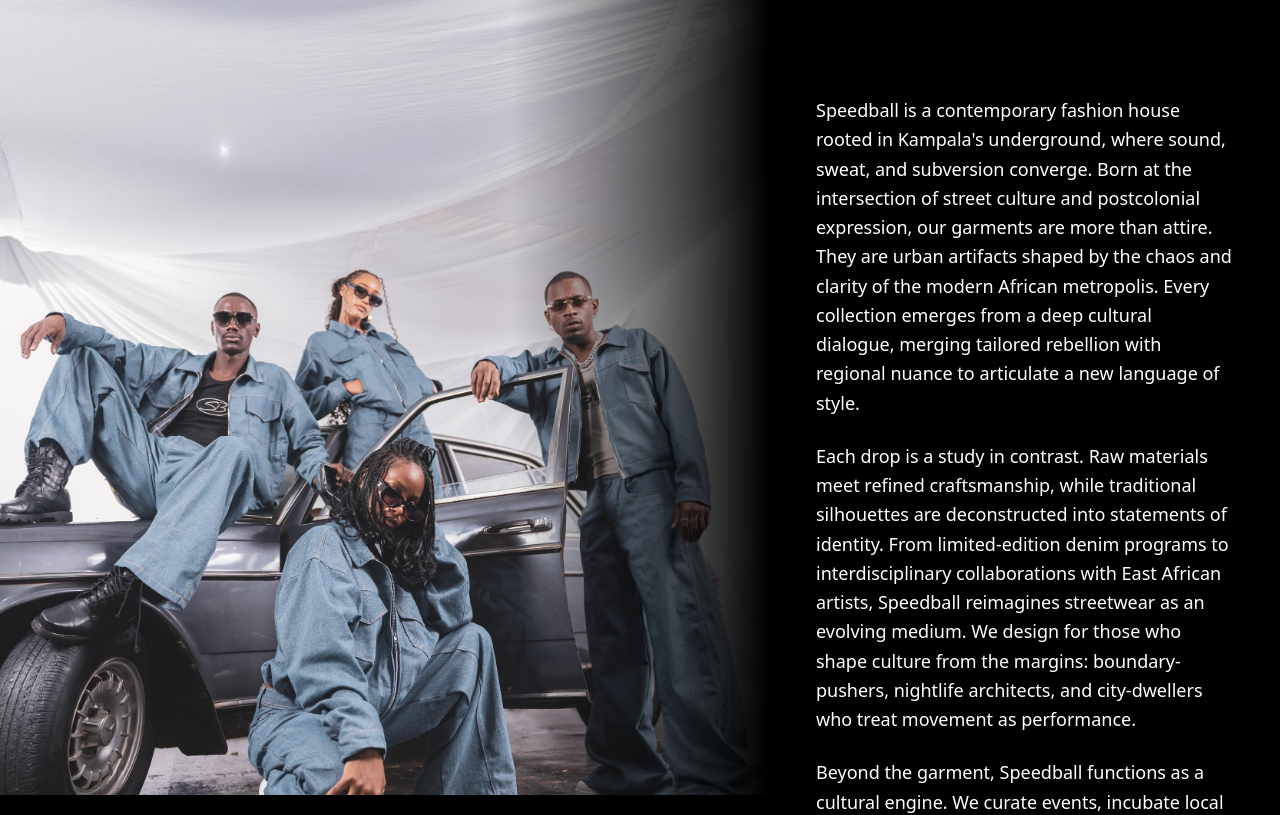
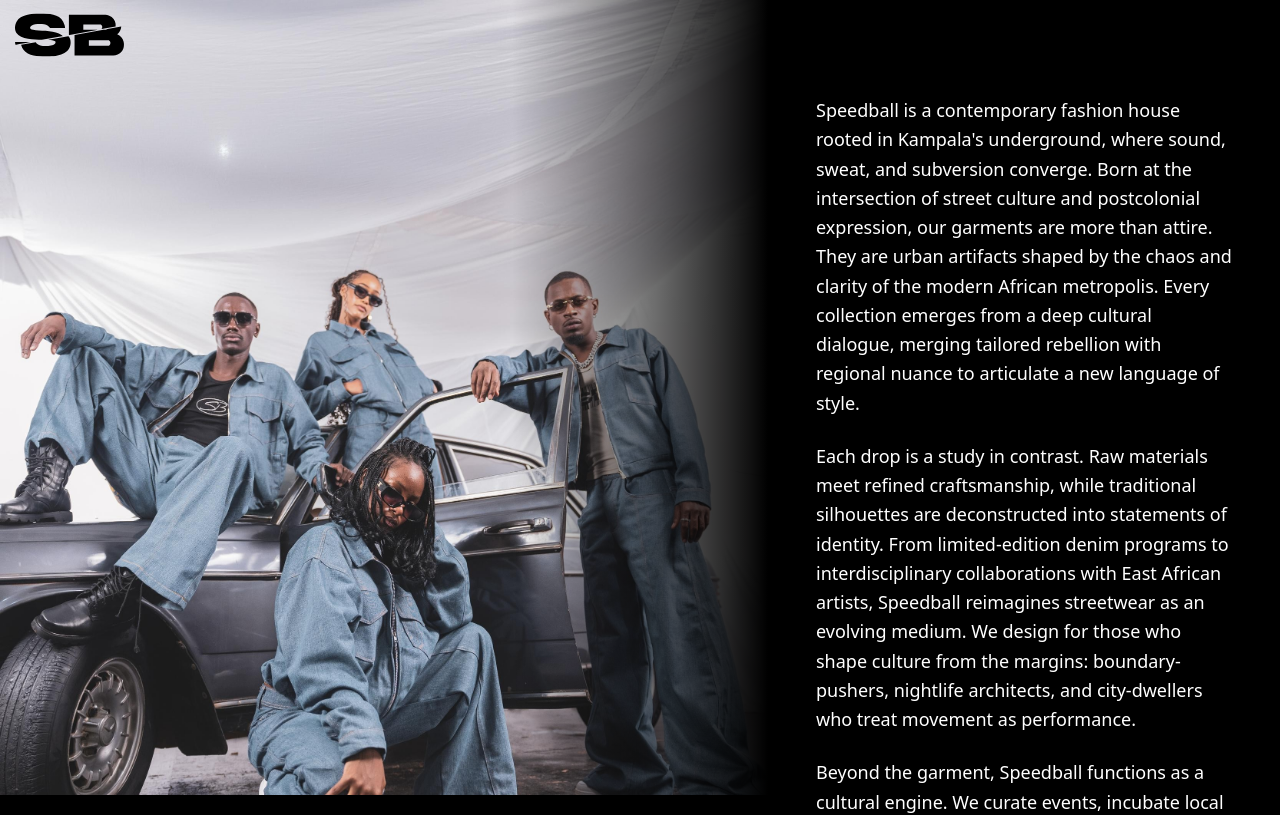
Before and after one commit to Josh-The-Developapa/SpeedBall, a React (Vite) app: page /about in a window 1280 px wide. Shown: the top 815 px of the page. Built offline with nearby package versions, Linux system fonts and the light colour scheme.

Commit message:
Committed

```diff
--- a/src/components/Header/Header.jsx
+++ b/src/components/Header/Header.jsx
@@ -6,8 +6,10 @@
 
 function Header() {
   const [iconColors, setIconColors] = useState('#000000');
-  const [logoDisplay, setLogoDisplay] = useState('block');
   const location = useLocation();
+  const [logoDisplay, setLogoDisplay] = useState(
+    'block' ? location.pathname === '/about' : 'none'
+  );
 
   const SB_Header_SVG = () => {
     return (
--- a/src/components/Navbar/Header.css
+++ /dev/null
@@ -1,24 +0,0 @@
-.Header {
-  position: fixed;
-  top: 0;
-  left: 0;
-  width: 100%;
-  height: 70px;
-  display: flex;
-  justify-content: space-between;
-  align-items: center;
-  padding: 0;
-  z-index: 1000;
-}
-
-.SB-Logo-Header {
-  height: 90px;
-  width: 90px;
-}
-
-.Menu-icon {
-  height: 40px;
-  width: auto;
-  cursor: pointer;
-  color: #000000;
-}
--- a/src/components/Navbar/Header.jsx
+++ /dev/null
@@ -1,97 +0,0 @@
-import React, { useEffect, useState } from 'react';
-import './Header.css';
-import SB_Logo from '../../assets/SPEEBALL/logo/sb-icon.svg';
-import { FiMenu } from 'react-icons/fi';
-
-function Header() {
-  const [iconColors, setIconColors] = useState('#000000');
-  const [logoDisplay, setLogoDisplay] = useState('none');
-
-  const SB_Header_SVG = () => {
-    return (
-      <svg
-        width="110"
-        height="110"
-        viewBox="0 0 64 25"
-        fill="currentColor"
-        xmlns="http://www.w3.org/2000/svg"
-      >
-        <g clipPath="url(#clip0_286_414)">
-          <path
-            d="M34.6453 12.5693L34.7432 12.4899L51.4523 9.46158C52.3596 9.51902 53.0283 9.47847 53.8126 9.00205L61.8043 7.56689C61.7934 8.95391 61.1263 10.4634 60.1621 11.4441C60.0541 11.5539 59.4348 11.9898 59.459 12.0945C61.3255 12.8936 62.7484 14.3313 63.1971 16.3738C64.1521 20.7258 61.5448 24.1291 57.2033 24.4408L34.6461 24.4383V12.5693H34.6453ZM42.9751 18.7551H54.5015C54.5358 18.7551 54.9467 18.4856 55.002 18.4315C55.6055 17.8453 55.6841 16.8367 55.2004 16.155C55.0865 15.9954 54.6195 15.5578 54.4429 15.5578H42.9751V18.7542V18.7551Z"
-            fill={iconColors}
-          />
-          <path
-            d="M20.4215 8.4552C19.993 7.84194 19.5862 7.32413 18.9266 6.94486C16.9622 5.81379 11.7317 5.81886 9.774 6.94486C9.0885 7.33934 8.27577 8.36904 9.13453 9.0127C9.73466 9.46293 11.3292 9.62427 12.0925 9.69776C16.4642 10.1184 23.418 9.79237 27.0388 12.4921C27.2171 12.6247 27.5854 12.8958 27.6959 13.0724C27.7218 13.1138 27.7628 13.1737 27.6942 13.1915C27.5251 13.1898 27.3711 13.2591 27.2096 13.2945C23.3862 14.1291 19.4598 14.6528 15.6104 15.3277C11.4472 14.9316 3.28975 15.1917 0.740238 11.1515C-0.431565 9.29484 -0.107645 6.42536 0.98799 4.5915C3.73587 -0.00540608 11.931 -0.136336 16.609 0.0486554C21.6661 0.248007 27.3318 0.958407 28.8217 6.72608C28.933 7.15603 29.1104 7.82927 29.128 8.25753C29.1305 8.32596 29.1062 8.4552 29.0435 8.4552H20.4207H20.4215Z"
-            fill={iconColors}
-          />
-          <path
-            d="M39.7483 9.40161C39.8061 9.38219 39.8755 9.46074 39.8948 9.46074H47.8429C47.853 9.54944 47.6856 9.54944 47.6203 9.56126C42.3313 10.5648 37.0155 11.4289 31.7348 12.4738L31.3599 12.391V0.788118L31.5624 0.696045H52.6256C53.9146 0.863297 55.1952 1.22652 56.2506 2.01126C57.974 3.29268 58.796 5.36137 58.5507 7.50862L50.4527 9.04346L50.3941 8.92773C50.8846 8.27477 50.8905 7.46132 50.364 6.82694C50.2711 6.71459 49.8635 6.38178 49.7496 6.38178H39.8362L39.7483 6.47047V9.40077V9.40161Z"
-            fill={iconColors}
-          />
-          <path
-            d="M3.5564 18.2237L12.1122 16.6931C12.6111 17.7101 13.7243 18.304 14.7814 18.5869C16.6329 19.0828 21.6649 19.1047 23.1196 17.6898C23.4988 17.3207 23.8445 16.5655 23.3783 16.1271C22.6978 15.4868 20.5718 15.4936 19.6578 15.3821C19.5507 15.3686 19.5632 15.4007 19.5708 15.2638L30.9833 13.1884C31.0988 13.1757 31.1448 13.2391 31.2176 13.3075C32.4104 14.4259 32.5167 16.7463 32.2346 18.2465C30.8962 25.3547 19.6804 25.2483 14.2617 24.8547C11.8871 24.6823 9.57946 24.4087 7.4359 23.2784C5.47146 22.2428 4.04688 20.4132 3.55723 18.2254L3.5564 18.2237Z"
-            fill={iconColors}
-          />
-          <path
-            d="M8.65941 16.5648C8.57739 16.7177 8.30452 16.7498 8.14466 16.7853C5.83704 17.3006 3.03643 17.8141 0.696176 18.1478C0.55807 18.1672 0.414106 18.1774 0.276838 18.1562C0.245869 17.8885 0.141243 17.6173 0.101904 17.3563C0.0834903 17.2372 -0.024483 16.564 0.124503 16.564H8.65941V16.5648Z"
-            fill={iconColors}
-          />
-        </g>
-        <defs>
-          <clipPath id="clip0_286_414">
-            <rect width="64" height="25" fill="white" />
-          </clipPath>
-        </defs>
-      </svg>
-    );
-  };
-
-  useEffect(() => {
-    window.addEventListener('scroll', () => {
-      if (window.scrollY > 0.9 * window.innerHeight) {
-        setLogoDisplay('block');
-        setIconColors('#ffffff');
-      } else {
-        setLogoDisplay('none');
-        setIconColors('#000000');
-      }
-    });
-  }, []);
-
-  return (
-    <div className="Header">
-      <div
-        style={{
-          width: '50%',
-          height: '100%',
-          paddingLeft: '15px',
-          display: 'flex',
-          justifyContent: 'flex-start',
-          alignItems: 'center',
-          paddingTop: 0,
-        }}
-      >
-        <div style={{ display: logoDisplay }}>
-          <SB_Header_SVG className="SB-Logo-Header" />
-        </div>
-      </div>
-
-      <div
-        style={{
-          width: '50%',
-          // backgroundColor: 'red',
-          height: '100%',
-          display: 'flex',
-          justifyContent: 'flex-end',
-          alignItems: 'center',
-          paddingRight: '15px',
-        }}
-      >
-        <FiMenu className="Menu-icon" style={{ color: iconColors }} />
-      </div>
-    </div>
-  );
-}
-
-export default Header;
--- a/src/pages/About/About.jsx
+++ b/src/pages/About/About.jsx
@@ -1,6 +1,6 @@
-import hero from "../../assets/WhatsApp Image 2025-05-22 at 22.36.00.jpeg";
-import Header from "../../components/Navbar/Header";
-import Footer from "../../components/Footer/Footer";
+import hero from '../../assets/WhatsApp Image 2025-05-22 at 22.36.00.jpeg';
+import Header from '../../components/Header/Header';
+import Footer from '../../components/Footer/Footer';
 
 export default function AboutPage() {
   return (
```
Also changed, not shown: src/pages/Home/Home.jsx (+18 -18 lines), 1 other file (tests, documents, lock files or other folders).
